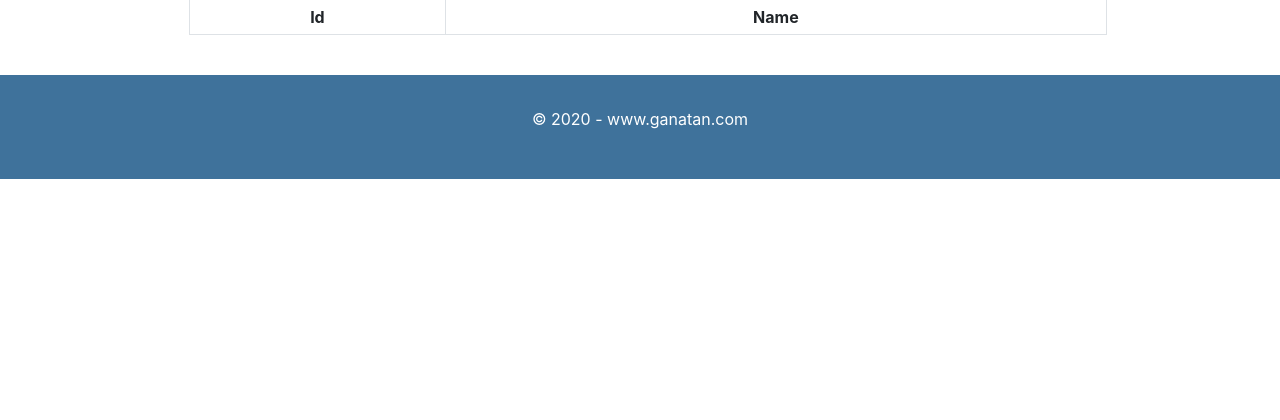
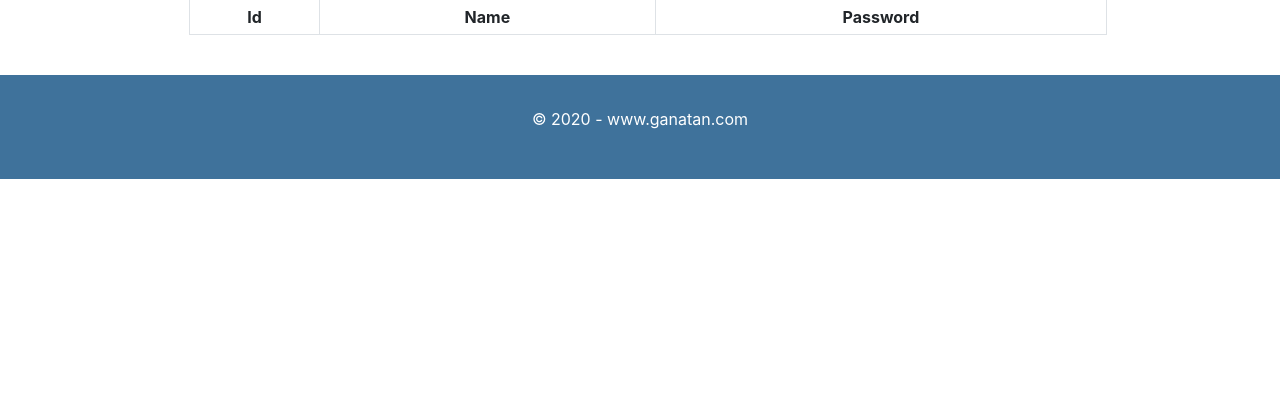
Before and after one commit to ganatan/flask-example-starter, a Flask app: template flaskr/templates/users/items.html in a window 1280 px wide. Shown: the part 321-741 px from the top of the page. Run offline with Flask 2, Linux system fonts and the light colour scheme; the visitor is signed in with stand-in values (Sample User, id 1); data comes from the database, SQL or seed files in the repository; the template is opened without the code that fills it: most values are stand-ins (such as "Sample title", 1, 10 or a date in 2020); some libraries are stand-ins or nearby versions.

Commit message:
Add password on Users List

```diff
--- a/flaskr/templates/users/items.html
+++ b/flaskr/templates/users/items.html
@@ -30,12 +30,14 @@
             <tr>
               <th style="cursor: pointer;text-align:center;">Id</th>
               <th style="cursor: pointer;text-align:center;">Name</th>
+              <th style="cursor: pointer;text-align:center;">Password</th>
             </tr>
           </thead>
           <tfoot>
             <tr>
               <th style="cursor: pointer;text-align:center;">Id</th>
               <th style="cursor: pointer;text-align:center;">Name</th>
+              <th style="cursor: pointer;text-align:center;">Password</th>
             </tr>
           </tfoot>
           <tbody>
@@ -43,6 +45,7 @@
             <tr>
               <td style="cursor: pointer;">{{ item['id'] }}</td>
               <td>{{ item['username'] }}</td>
+              <td>{{ item['password'] }}</td>
             </tr>
             {% endfor %}
           </tbody>
--- a/flaskr/users.py
+++ b/flaskr/users.py
@@ -16,7 +16,7 @@ bp = Blueprint("users", __name__)
 def users():
     db = get_db()
     items = db.execute(
-        "SELECT id, username"
+        "SELECT id, username, password"
         " FROM user"
         " ORDER BY id ASC"
     ).fetchall()
```
